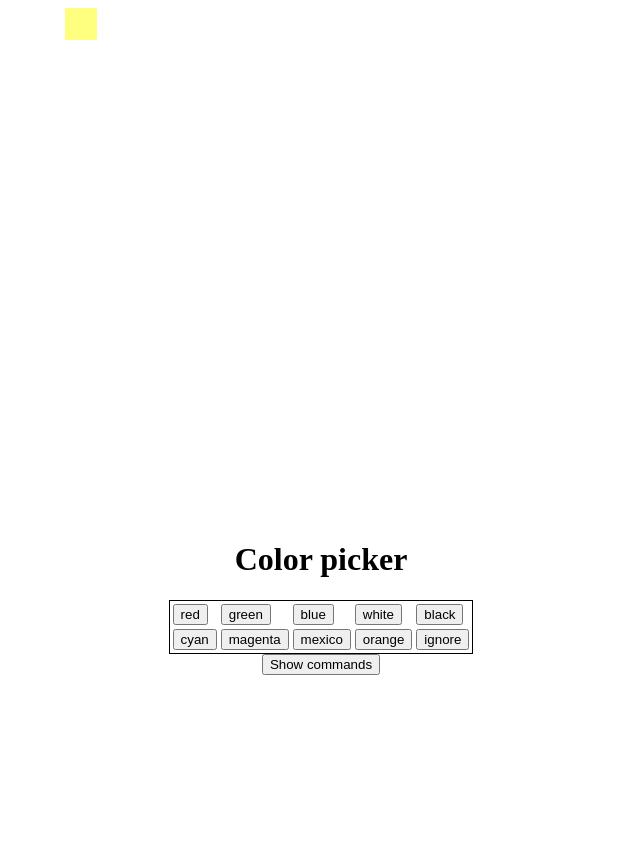
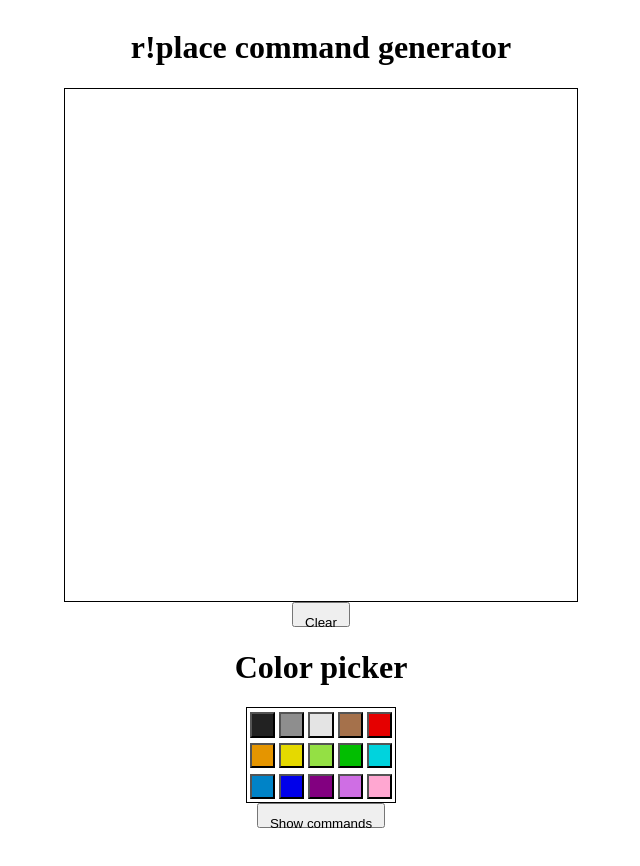
Before and after one commit to CheryX/robotop-place, a plain HTML site: page index.html in a window 1280 px wide. Shown: the whole page, without its empty margins (319-959 px from the left). Before the commit the page ends 800 px from the top, so only its background shows below. Drawn offline with Linux system fonts and the light colour scheme.

Commit message:
display fix

```diff
--- a/index.html
+++ b/index.html
@@ -5,29 +5,52 @@
     <meta http-equiv="X-UA-Compatible" content="IE=edge">
     <meta name="viewport" content="width=device-width, initial-scale=1.0">
     <title>Document</title>
+    <style>
+        button {
+            height: 16pt;
+            padding: 8pt;
+        }
+
+        canvas {
+            border: 1px solid black;
+            background-color: white;
+        }
+    </style>
 </head>
 <body>
 
 
     <div id="picker" style="display: flex; flex-direction: column; align-items: center;">
+
+        <h1>r!place command generator</h1>
+
         <canvas width="512" height="512" id="place"></canvas>
 
+        <button id="clear">Clear</button>
         <h1>Color picker</h1>
         <table style="border: 1px solid black;">
             <tr>
-                <td><button id="red">red</button></td>
-                <td><button id="green">green</button></td>
-                <td><button id="blue">blue</button></td>
-                <td><button id="white">white</button></td>
-                <td><button>black</button></td>
+                <td><button class="color-btn"></button></td>
+                <td><button class="color-btn"></button></td>
+                <td><button class="color-btn"></button></td>
+                <td><button class="color-btn"></button></td>
+                <td><button class="color-btn"></button></td>
             </tr>
             <tr>
-                <td><button>cyan</button></td>
-                <td><button>magenta</button></td>
-                <td><button>mexico</button></td>
-                <td><button>orange</button></td>
-                <td><button>ignore</button></td>
+                <td><button class="color-btn"></button></td>
+                <td><button class="color-btn"></button></td>
+                <td><button class="color-btn"></button></td>
+                <td><button class="color-btn"></button></td>
+                <td><button class="color-btn"></button></td>
             </tr>
+            <tr>
+                <td><button class="color-btn"></button></td>
+                <td><button class="color-btn"></button></td>
+                <td><button class="color-btn"></button></td>
+                <td><button class="color-btn"></button></td>
+                <td><button class="color-btn"></button></td>
+            </tr>
+
         </table>
 
         <button id="display">Show commands</button>
--- a/index.js
+++ b/index.js
@@ -1,42 +1,35 @@
-let colors = ['white', 'red', 'green', 'blue']
-
+let colors = [
+    '#ffffff',
+    '#222222',
+    '#8e8e8e',
+    '#e4e4e4',
+    '#a5714b',
+    '#e50000',
+    '#e59500',
+    '#e5d900',
+    '#94e044',
+    '#02be01',
+    '#00d3dd',
+    '#0083c7',
+    '#0000ea',
+    '#820080',
+    '#cf6ee4',
+    '#ffa7d1'
+]
 function main() {
     let plane = document.getElementById('place');
     let ctx = plane.getContext('2d');
     let canBound = plane.getBoundingClientRect();
 
     let selColor = 0;
-    let x = 0;
-    let y = 0;
 
-    // Get the mouse position on canvas
-    document.body.addEventListener('mousemove', function(e) {
-        x = e.clientX - canBound.left;
-        y = e.clientY - canBound.top;
-    })
-
-    document.body.addEventListener('mouseup', function(e) {
-
-        if (Math.floor(y/32) < 0 || Math.floor(y/32) > 15 || Math.floor(x/32) < 0 || Math.floor(x/32) > 15) {
-            return;
-        }
-
-        if (e.button == 0) {
-
-            placeData[Math.floor(y/32)][Math.floor(x/32)] = selColor;
-
-        }
-
-    });
-
-    let placeData = new Array(16);
+    let placeData = new Array(32);
     for (let i = 0; i < placeData.length; i++) {
-        placeData[i] = new Array(16);
+        placeData[i] = new Array(32);
     };
 
-    // Placing bombs
-    for (let i = 0; i < 16; i++) {
-        for (let j = 0; j < 16; j++ ) {
+    for (let i = 0; i < 32; i++) {
+        for (let j = 0; j < 32; j++ ) {
             placeData[i][j] = 0;
 
             if (placeData[i][j] === undefined) {
@@ -46,65 +39,65 @@ function main() {
         }
     }
 
-    window.requestAnimationFrame(renderPlane);
+    document.body.addEventListener('mouseup', function(e) {
+        let x = e.clientX - canBound.left;
+        let y = e.clientY - canBound.top;
 
-    // Render the board
-    function renderPlane() {
+        if (x > 0 && x < plane.width && y > 0 && y < plane.height) {
+
+            if (e.button == 0) {
+                placeData[Math.floor(y/16)][Math.floor(x/16)] = selColor;
+            }
+
+        }
 
         ctx.fillStyle = 'white';
         ctx.fillRect(0, 0, 512, 512);
 
-        // Draw bombs
-        for (i = 0; i < 16; i++) {
-            for (let j = 0; j < 16; j++) {
+        for (i = 0; i < 32; i++) {
+            for (let j = 0; j < 32; j++) {
                 ctx.fillStyle = colors[placeData[i][j]];
-                ctx.fillRect(j*32, i*32, 32, 32)
+                ctx.fillRect(j*16, i*16, 16, 16)
             }
         }
 
-        ctx.fillStyle = 'rgba(255,255,0,0.5)';
-        ctx.fillRect(Math.floor(x/32)*32, Math.floor(y/32)*32, 32, 32)
-        window.requestAnimationFrame(renderPlane);
-
-    }
-
-    // Change colors
-    document.getElementById('red').addEventListener('click', function() {
-        selColor = 1;
-    });
-
-    document.getElementById('blue').addEventListener('click', function() {
-        selColor = 2;
-    });
-
-    document.getElementById('green').addEventListener('click', function() {
-        selColor = 3;
-    });
-
-    document.getElementById('white').addEventListener('click', function() {
-        selColor = 0;
     });
 
 
-    //on clicking #display
-    document.getElementById('display').addEventListener('click', function() {
-        displayOutput()
-    });
-
-    alf = ["a", "b", "c", "d", "e", "f", "g", "h", "i", "j", "k", "l", "m", "n", "o", "p", "q", "r", "s", "t", "u", "v", "w", "x", "y", "z"];
-
+    let alf = ["a", "b", "c", "d", "e", "f", "g", "h", "i", "j", "k", "l", "m", "n", "o", "p", "q", "r", "s", "t", "u", "v", "w", "x", "y", "z",
+        "A", "B", "C", "D", "E", "F", "G", "H", "I", "J", "K", "L", "M", "N", "O", "P", "Q", "R", "S", "T", "U", "V", "W", "X", "Y", "Z",
+        "!", "@", "#", "$", "%", "^", "&", "*", "(", ")", "-",  "="];
     let output = document.getElementById('commands');
 
-    function displayOutput() {
+    document.getElementById('display').addEventListener('click', function() {
         output.innerText = "";
-        for (let i = 0; i < 16; i++) {
-            for (let j = 0; j < 16; j++) {
+        for (let i = 0; i < 32; i++) {
+            for (let j = 0; j < 32; j++) {
                 if (placeData[i][j] != 0) {
-                    output.innerText += "r!pl " + i + alf[j] + " " + colors[placeData[i][j]] + "\n";
+                    output.innerText += "r!pl " + (parseFloat(i)+1) + alf[j] + " " + colors[placeData[i][j]] + "\n";
                 }
             }
         }
+    });
+
+    document.getElementById('clear').addEventListener('click', function() {
+        for (let i = 0; i < 32; i++) {
+            for (let j = 0; j < 32; j++) {
+                placeData[i][j] = 0;
+            }
+        }
+    });
+
+    let buttons = document.getElementsByClassName('color-btn');
+    for (let i = 0; i < buttons.length; i++) {
+        buttons[i].style.backgroundColor = colors[i+1];
+
+        buttons[i].addEventListener('click', function(e) {
+            selColor = i+1;
+        })
     }
+
+
 }
 
 main();
```
